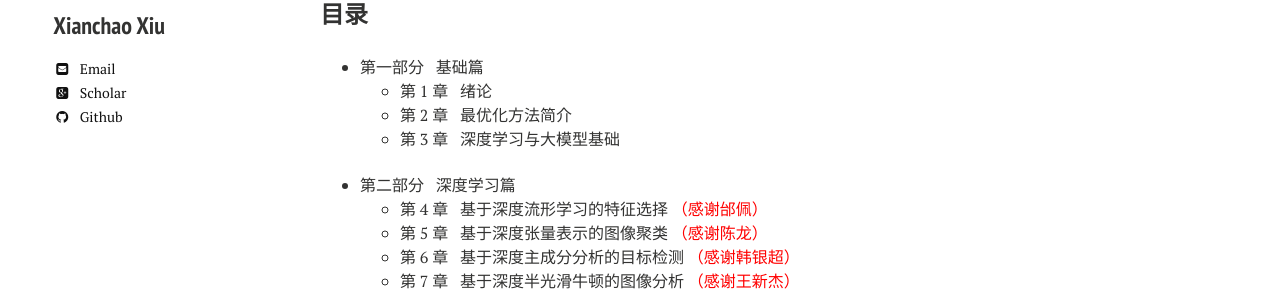
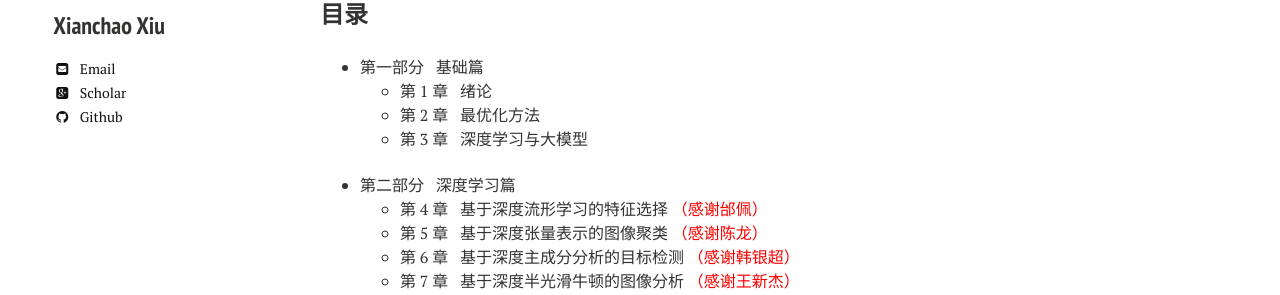
Before and after one commit to xianchaoxiu/xianchaoxiu.github.io, a Jekyll site: the page built from chinese/book/AIOPT/index.md, in a window 1280 px wide. Shown: the part 224-519 px from the top of the page. Built offline with Jekyll 4.4.1, drawn with Linux system fonts in a browser that asks for light colours; nearby versions of some CDN libraries.

Commit message:
Update index.md

```diff
--- a/chinese/book/AIOPT/index.md
+++ b/chinese/book/AIOPT/index.md
@@ -12,8 +12,8 @@ share: false
 ### 目录
 * 第一部分 &nbsp; 基础篇 <br>
   - 第 1 章 &nbsp;  绪论 <br>
-  - 第 2 章 &nbsp;  最优化方法简介 <br>
-  - 第 3 章 &nbsp;  深度学习与大模型基础 <br><br>
+  - 第 2 章 &nbsp;  最优化方法 <br>
+  - 第 3 章 &nbsp;  深度学习与大模型 <br><br>
 
 * 第二部分 &nbsp; 深度学习篇 <br>
   - 第 4 章 &nbsp;  基于深度流形学习的特征选择 <span style="color:#ff0000">（感谢邰佩）</span> <br>
```
